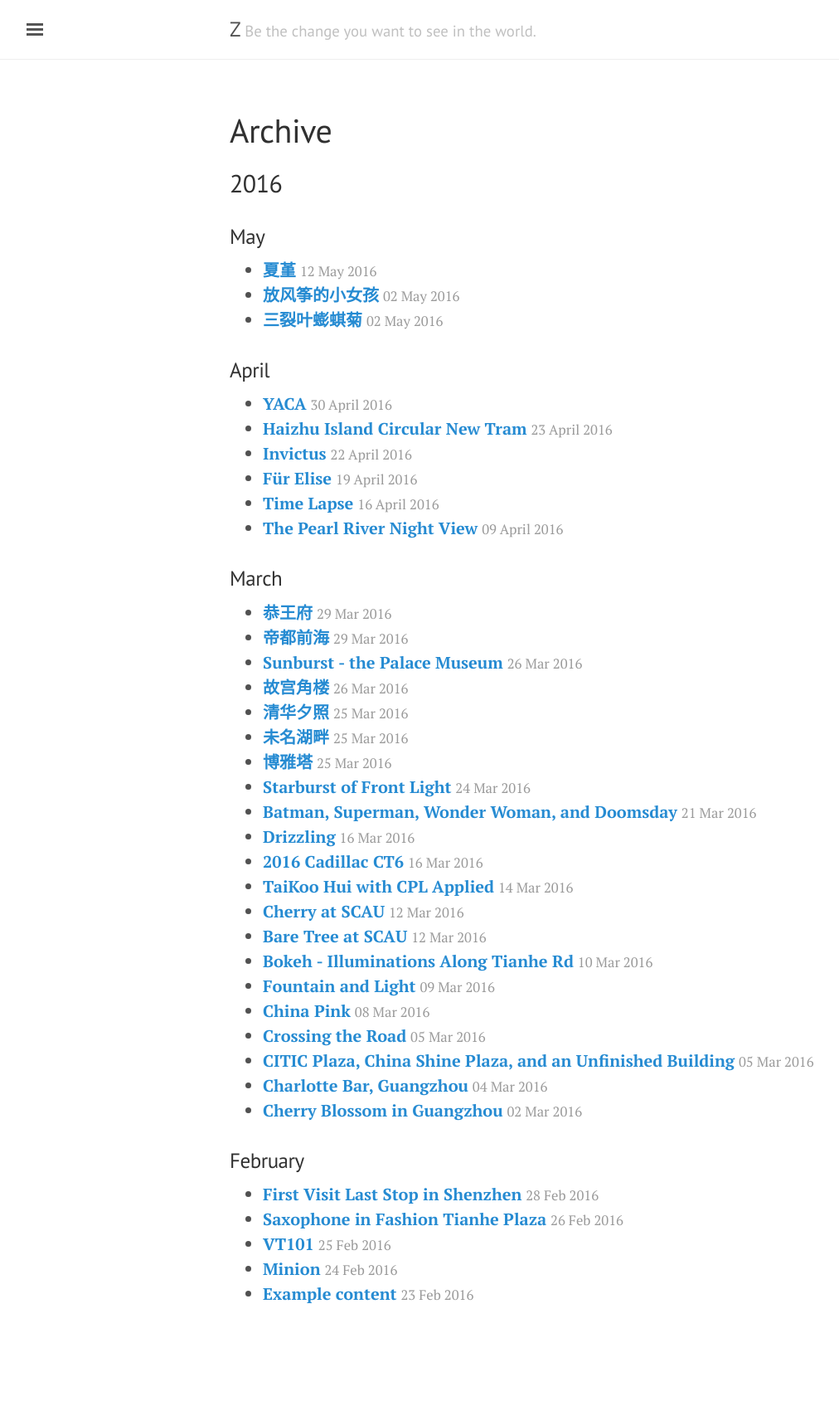
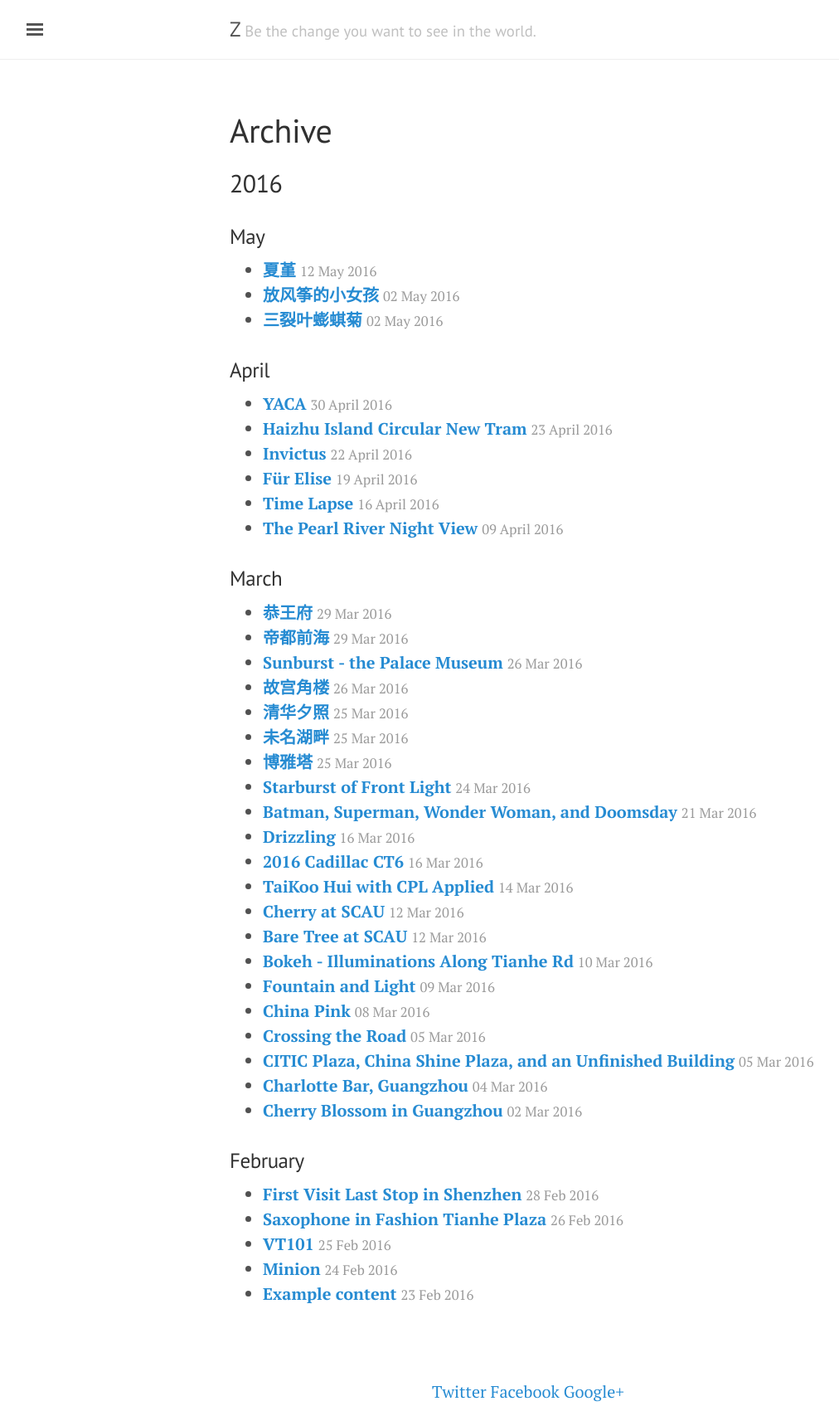
Before and after one commit to comacros/comacros.github.io, a Jekyll site: the page built from archive.md, in a window 1280 px wide. Shown: the whole page at 83% size, without its empty margins (3-1015 px from the left). Built offline with Jekyll 4.4.1, drawn with Linux system fonts in a browser that asks for light colours.

Commit message:
Update share.html

```diff
--- a/_includes/share.html
+++ b/_includes/share.html
@@ -1,7 +1,7 @@
 
 
 <div style="text-align:center;background:$secondary-color;color:$light-color;padding: 8px 15px;border-radius:5px;margin: 1.5 * $spacing-unit 0;">
-    <a style="font-weight:700; color:#fff; margin-left:10px;" href="https://twitter.com/intent/tweet?text={{ page.title }}&url={{ site.url }}{{ page.url }}&via={{ site.twitter_username }}&related={{ site.twitter_username }}" rel="nofollow" target="_blank" title="Share on Twitter">Twitter</a>
-    <a style="font-weight:700; color:#fff; margin-left:10px;" href="https://facebook.com/sharer.php?u={{ site.url }}{{ page.url }}" rel="nofollow" target="_blank" title="Share on Facebook">Facebook</a>
-    <a style="font-weight:700; color:#fff; margin-left:10px;" href="https://plus.google.com/share?url={{ site.url }}{{ page.url }}" rel="nofollow" target="_blank" title="Share on Google+">Google+</a>
+    <a font-weight="700" color="#fff" margin-left="10px" href="https://twitter.com/intent/tweet?text={{ page.title }}&url={{ site.url }}{{ page.url }}&via={{ site.twitter_username }}&related={{ site.twitter_username }}" rel="nofollow" target="_blank" title="Share on Twitter">Twitter</a>
+    <a font-weight="700" color="#fff" margin-left="10px" href="https://facebook.com/sharer.php?u={{ site.url }}{{ page.url }}" rel="nofollow" target="_blank" title="Share on Facebook">Facebook</a>
+    <a font-weight="700" color="#fff" margin-left="10px" href="https://plus.google.com/share?url={{ site.url }}{{ page.url }}" rel="nofollow" target="_blank" title="Share on Google+">Google+</a>
 </div>
```
